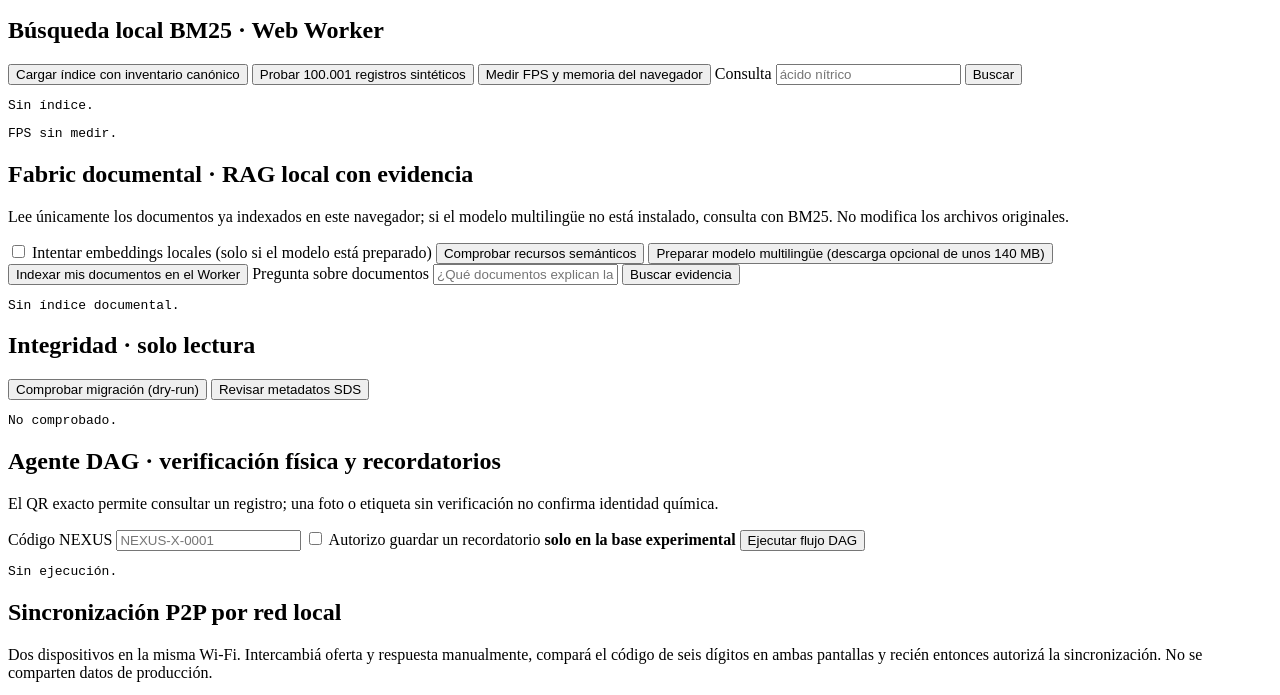
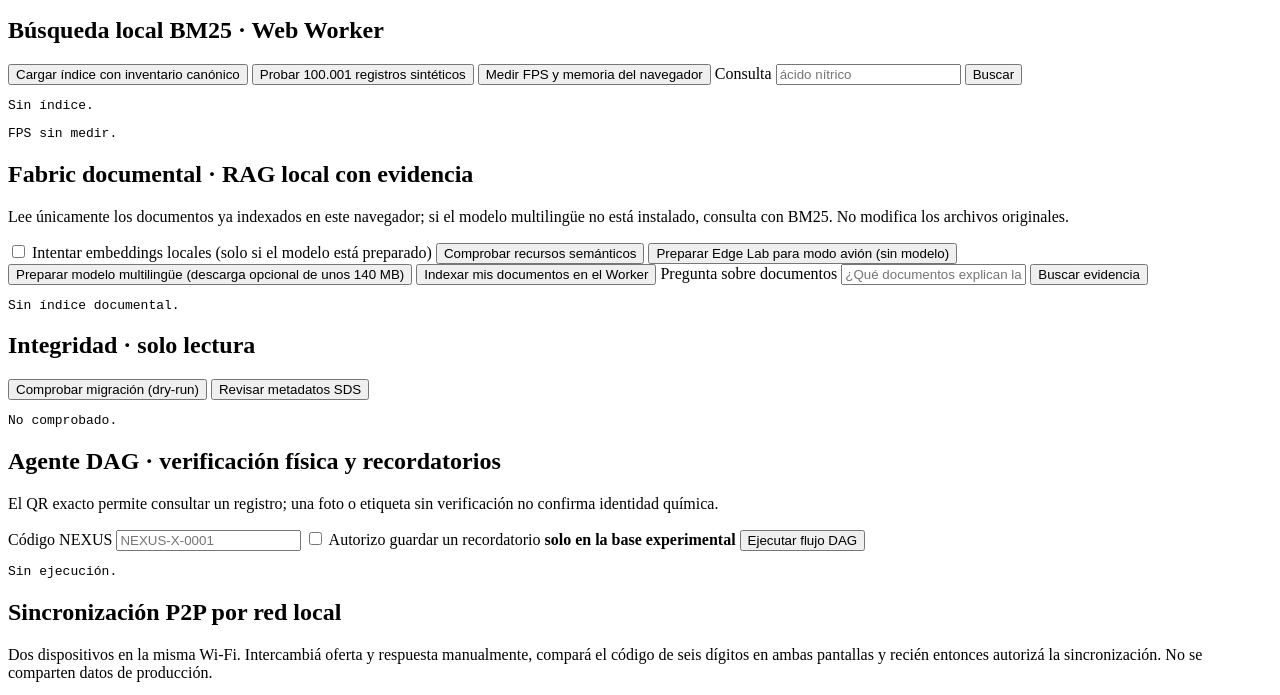
Before and after one commit to miqueas80/Laboratorio2.0, a website with bundled scripts: page next/demo.html in a window 1280 px wide. Shown: the part 101-796 px from the top of the page. Built offline with nearby package versions, Linux system fonts and the light colour scheme.

Commit message:
feat(edge): explicit full offline shell and ONNX runtime preparation

```diff
--- a/next/demo.html
+++ b/next/demo.html
@@ -27,6 +27,7 @@
 <p>Lee únicamente los documentos ya indexados en este navegador; si el modelo multilingüe no está instalado, consulta con BM25. No modifica los archivos originales.</p>
 <label><input type="checkbox" id="semanticMode"> Intentar embeddings locales (solo si el modelo está preparado)</label>
 <button id="fabricStatus">Comprobar recursos semánticos</button>
+<button id="offlineShell">Preparar Edge Lab para modo avión (sin modelo)</button>
 <button id="fabricInstall">Preparar modelo multilingüe (descarga opcional de unos 140 MB)</button>
 <button id="fabricLoad">Indexar mis documentos en el Worker</button>
 <label>Pregunta sobre documentos <input id="fabricQuery" placeholder="¿Qué documentos explican la formación de óxidos?"></label>
```
